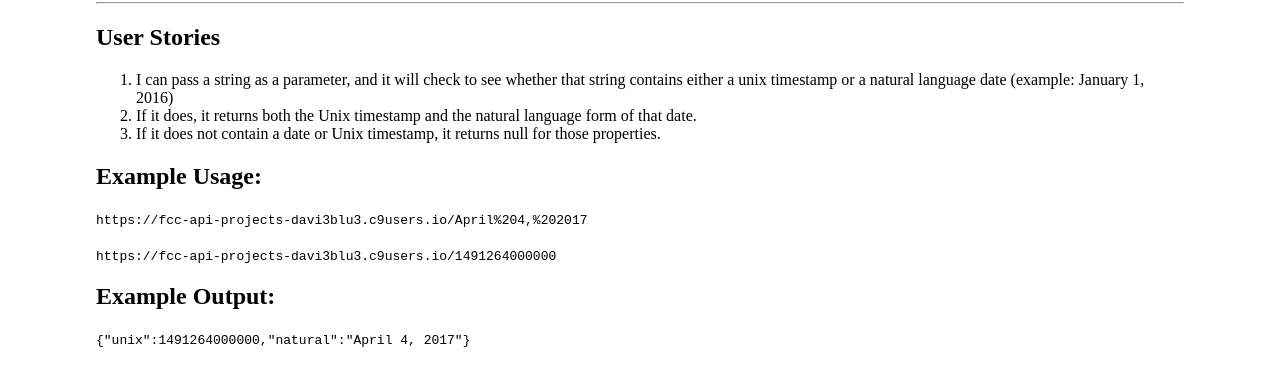
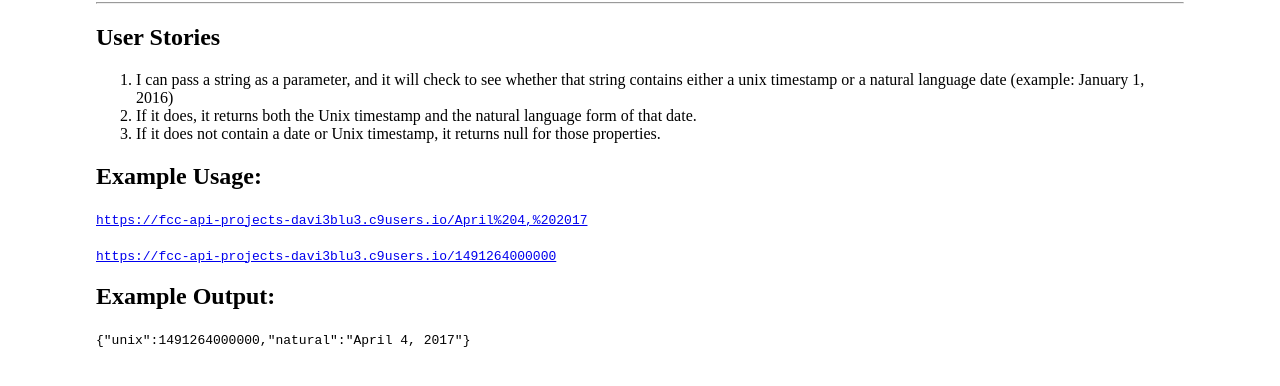
Before and after one commit to davi3blu3/timestamp, a website: page public/index.html in a window 1280 px wide. Shown: the part 78-464 px from the top of the page. Drawn offline with Linux system fonts and the light colour scheme.

Commit message:
make examples links

```diff
--- a/public/index.html
+++ b/public/index.html
@@ -19,9 +19,15 @@
                 <li>If it does not contain a date or Unix timestamp, it returns null for those properties.</li>
             </ol>
             <h2>Example Usage:</h2>
-            <code>https://fcc-api-projects-davi3blu3.c9users.io/April%204,%202017</code>
+            <code>
+                <a href="https://fcc-api-projects-davi3blu3.c9users.io/April%204,%202017">
+                https://fcc-api-projects-davi3blu3.c9users.io/April%204,%202017</a>
+            </code>
             <br></br>
-            <code>https://fcc-api-projects-davi3blu3.c9users.io/1491264000000</code>
+            <code>
+                <a href="https://fcc-api-projects-davi3blu3.c9users.io/1491264000000">
+                https://fcc-api-projects-davi3blu3.c9users.io/1491264000000</a>
+            </code>
             <h2>Example Output:</h2>
             <code>{"unix":1491264000000,"natural":"April 4, 2017"}</code>
         </section>
```
